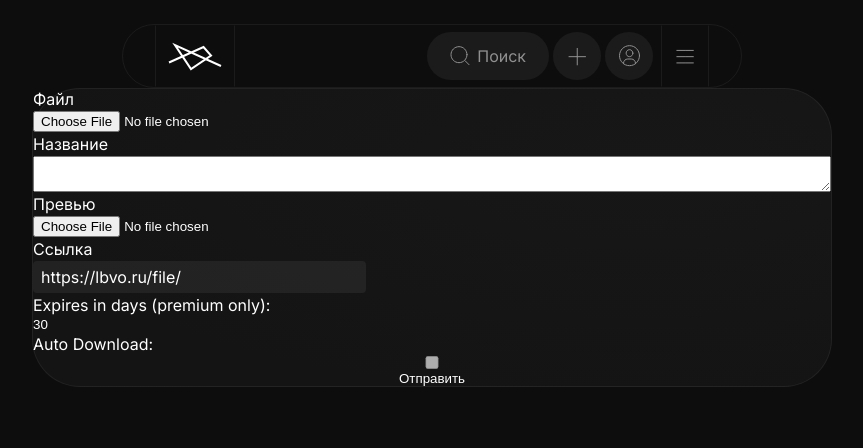
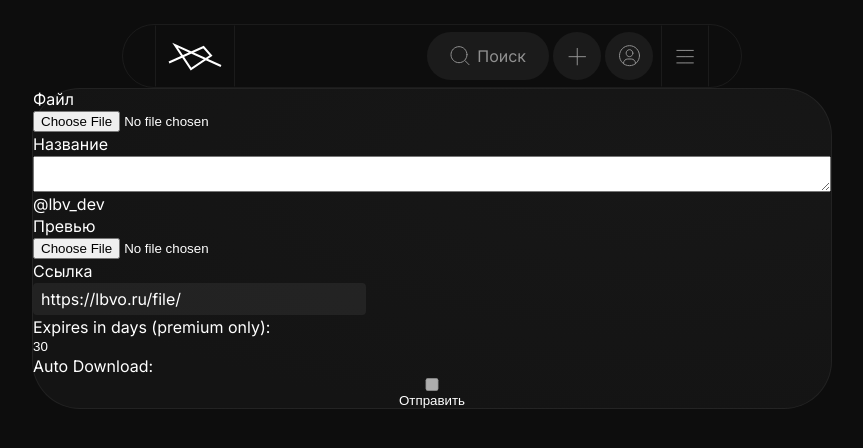
Before and after one commit to gromlbv/appw, a Flask app: page /file/create in a window 1280 px wide. Shown: the top 448 px of the page, without its empty margins (208-1071 px from the left). Run offline with Flask 3, Linux system fonts and the light colour scheme.

Commit message:
testing git hook

```diff
--- a/templates/add_file.html
+++ b/templates/add_file.html
@@ -11,7 +11,7 @@
 
     <label for="title">Название</label>
     <textarea id="title" name="title" required></textarea>
-
+    @lbv_dev
     <label for="preview">Превью</label>
     <input type="file" id="image_file" name="image_file" accept="image/*" required>
 
```
